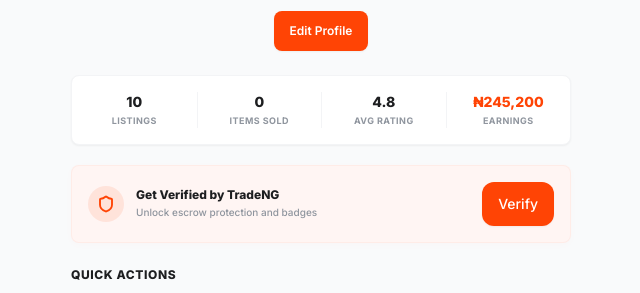
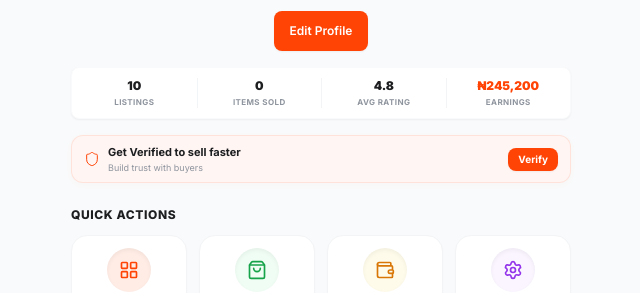
Before and after one commit to dprince001/TradeNG, a Next.js app: page /profile in a window 1280 px wide. Shown: the part 257-550 px from the top of the page, without its empty margins (319-959 px from the left). Built offline with nearby package versions, Linux system fonts and the light colour scheme.

Commit message:
style: minimize stats row and verification status banners in ProfilePage

```diff
--- a/src/app/(pages)/(users)/profile/page.tsx
+++ b/src/app/(pages)/(users)/profile/page.tsx
@@ -119,36 +119,36 @@ export default function ProfilePage() {
             </div>
 
             {/* Stats row */}
-            <div className="grid grid-cols-4 divide-x divide-gray-100 border border-gray-100 rounded-lg py-4 bg-white shadow-sm mt-6 text-center">
+            <div className="grid grid-cols-4 divide-x divide-gray-100 border border-gray-50 rounded-lg py-2.5 bg-white shadow-sm mt-4 text-center">
               <div>
-                <span className="text-sm font-extrabold text-[#1D1E20] block">
+                <span className="text-xs font-black text-[#1D1E20] block">
                   10
                 </span>
-                <span className="text-[9px] text-[#8F959E] font-bold uppercase tracking-wider mt-0.5 block">
+                <span className="text-[8px] text-[#8F959E] font-bold uppercase tracking-wider mt-0.5 block">
                   Listings
                 </span>
               </div>
               <div>
-                <span className="text-sm font-extrabold text-[#1D1E20] block">
+                <span className="text-xs font-black text-[#1D1E20] block">
                   0
                 </span>
-                <span className="text-[9px] text-[#8F959E] font-bold uppercase tracking-wider mt-0.5 block">
+                <span className="text-[8px] text-[#8F959E] font-bold uppercase tracking-wider mt-0.5 block">
                   Items sold
                 </span>
               </div>
               <div className="flex flex-col items-center justify-center">
-                <div className="flex items-center gap-0.5 text-sm font-extrabold text-[#1D1E20]">
-                  <span>4.8</span>
-                </div>
-                <span className="text-[9px] text-[#8F959E] font-bold uppercase tracking-wider mt-0.5 block">
+                <span className="text-xs font-black text-[#1D1E20] block">
+                  4.8
+                </span>
+                <span className="text-[8px] text-[#8F959E] font-bold uppercase tracking-wider mt-0.5 block">
                   Avg rating
                 </span>
               </div>
               <div>
-                <span className="text-sm font-extrabold text-primary block">
+                <span className="text-xs font-black text-primary block">
                   {formatNaira(walletBalance).replace(/,000$/, "K")}
                 </span>
-                <span className="text-[9px] text-[#8F959E] font-bold uppercase tracking-wider mt-0.5 block">
+                <span className="text-[8px] text-[#8F959E] font-bold uppercase tracking-wider mt-0.5 block">
                   Earnings
                 </span>
               </div>
@@ -156,45 +156,41 @@ export default function ProfilePage() {
 
             {/* Payer Verification Banner */}
             {(!verificationStatus || verificationStatus === "none") && (
-              <div className="bg-[#FFF5F3] border border-primary/5 rounded-lg p-4 mt-5 flex items-center justify-between shadow-[0_2px_8px_rgba(255,67,4,0.02)]">
-                <div className="flex items-center gap-3">
-                  <div className="w-9 h-9 rounded-full bg-primary/10 flex items-center justify-center text-primary">
-                    <Shield className="w-[18px] h-[18px]" strokeWidth={2.5} />
-                  </div>
+              <div className="bg-[#FFF5F3] border border-primary/10 rounded-xl px-3 py-2 mt-4 flex items-center justify-between shadow-[0_2px_8px_rgba(255,67,4,0.02)]">
+                <div className="flex items-center gap-2">
+                  <Shield className="w-4 h-4 text-primary" strokeWidth={1.5} />
                   <div>
-                    <span className="text-xs font-extrabold text-[#1D1E20] block">
-                      Get Verified by TradeNG
+                    <span className="text-[11px] font-bold text-[#1D1E20] block">
+                      Get Verified to sell faster
                     </span>
-                    <span className="text-[10px] text-[#8F959E] font-medium mt-0.5 block">
-                      Unlock escrow protection and badges
+                    <span className="text-[9px] text-[#8F959E] block">
+                      Build trust with buyers
                     </span>
                   </div>
                 </div>
-                <Button
+                <button
                   onClick={() => router.push("/verify")}
-                  className="px-4 py-2 bg-primary text-white text-[10px] font-bold rounded-xl shadow-sm hover:bg-primary/95 transition-colors"
+                  className="py-1 px-2.5 bg-primary text-white text-[10px] font-bold rounded-lg shadow-sm hover:bg-primary/95 transition-colors"
                 >
                   Verify
-                </Button>
+                </button>
               </div>
             )}
 
             {verificationStatus === "pending" && (
-              <div className="bg-[#FFFDF5] border border-amber-200/50 rounded-lg p-4 mt-5 flex items-center justify-between shadow-[0_2px_8px_rgba(245,158,11,0.02)] border-dashed">
-                <div className="flex items-center gap-3">
-                  <div className="w-9 h-9 rounded-full bg-amber-50 text-amber-500 flex items-center justify-center flex-shrink-0">
-                    <Clock className="w-[18px] h-[18px]" strokeWidth={2.5} />
-                  </div>
+              <div className="bg-[#FFFDF5] border border-amber-200/50 rounded-xl px-3 py-2 mt-4 flex items-center justify-between shadow-sm border-dashed">
+                <div className="flex items-center gap-2">
+                  <Clock className="w-4 h-4 text-amber-500" strokeWidth={1.5} />
                   <div>
-                    <span className="text-xs font-extrabold text-[#1D1E20] block">
-                      Verification Pending
+                    <span className="text-[11px] font-bold text-[#1D1E20] block">
+                      Verification under review
                     </span>
-                    <span className="text-[10px] text-[#8F959E] font-medium mt-0.5 block">
+                    <span className="text-[9px] text-[#8F959E] block">
                       TradeNG is reviewing your application.
                     </span>
                   </div>
                 </div>
-                <span className="px-3 py-1.5 bg-amber-50 border border-amber-200 text-amber-600 text-[9px] font-bold rounded-lg uppercase tracking-wider">
+                <span className="text-[10px] text-amber-600 font-extrabold uppercase tracking-wider">
                   Pending
                 </span>
               </div>
@@ -212,33 +208,25 @@ export default function ProfilePage() {
                   label: "My Listings",
                   view: "listings",
                   color: "bg-primary/10 text-primary",
-                  icon: (
-                    <LayoutGrid className="w-5 h-5" strokeWidth={2} />
-                  ),
+                  icon: <LayoutGrid className="w-5 h-5" strokeWidth={2} />,
                 },
                 {
                   label: "My Orders",
                   view: "orders",
                   color: "bg-green-50 text-green-600",
-                  icon: (
-                    <ShoppingBag className="w-5 h-5" strokeWidth={2} />
-                  ),
+                  icon: <ShoppingBag className="w-5 h-5" strokeWidth={2} />,
                 },
                 {
                   label: "Wallet",
                   view: "wallet",
                   color: "bg-amber-50 text-amber-600",
-                  icon: (
-                    <Wallet className="w-5 h-5" strokeWidth={2} />
-                  ),
+                  icon: <Wallet className="w-5 h-5" strokeWidth={2} />,
                 },
                 {
                   label: "Settings",
                   view: "settings",
                   color: "bg-purple-50 text-purple-600",
-                  icon: (
-                    <Settings className="w-5 h-5" strokeWidth={2} />
-                  ),
+                  icon: <Settings className="w-5 h-5" strokeWidth={2} />,
                 },
               ].map((action) => (
                 <button
@@ -285,7 +273,10 @@ export default function ProfilePage() {
                   date: "1 day ago",
                   icon: (
                     <div className="w-9 h-9 rounded-full bg-blue-50 text-blue-600 flex items-center justify-center">
-                      <Activity className="w-[18px] h-[18px]" strokeWidth={2.5} />
+                      <Activity
+                        className="w-[18px] h-[18px]"
+                        strokeWidth={2.5}
+                      />
                     </div>
                   ),
                 },
@@ -296,7 +287,10 @@ export default function ProfilePage() {
                   date: "2 days ago",
                   icon: (
                     <div className="w-9 h-9 rounded-full bg-amber-50 text-amber-600 flex items-center justify-center">
-                      <ArrowDown className="w-[18px] h-[18px]" strokeWidth={2.5} />
+                      <ArrowDown
+                        className="w-[18px] h-[18px]"
+                        strokeWidth={2.5}
+                      />
                     </div>
                   ),
                 },
```
